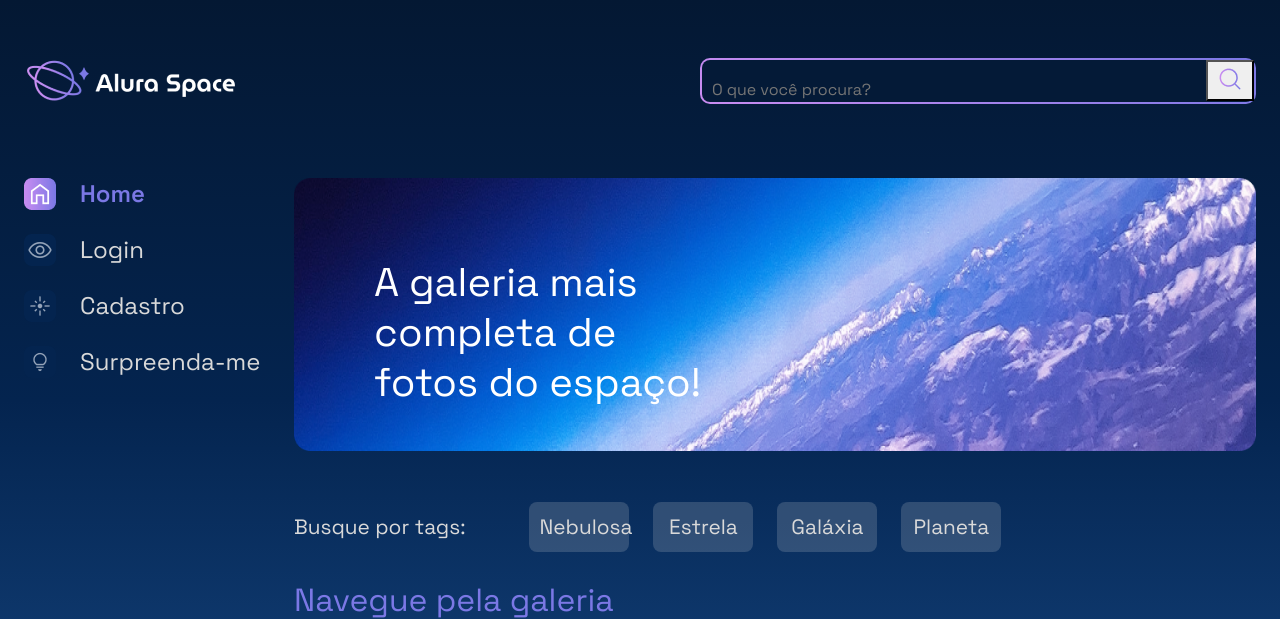
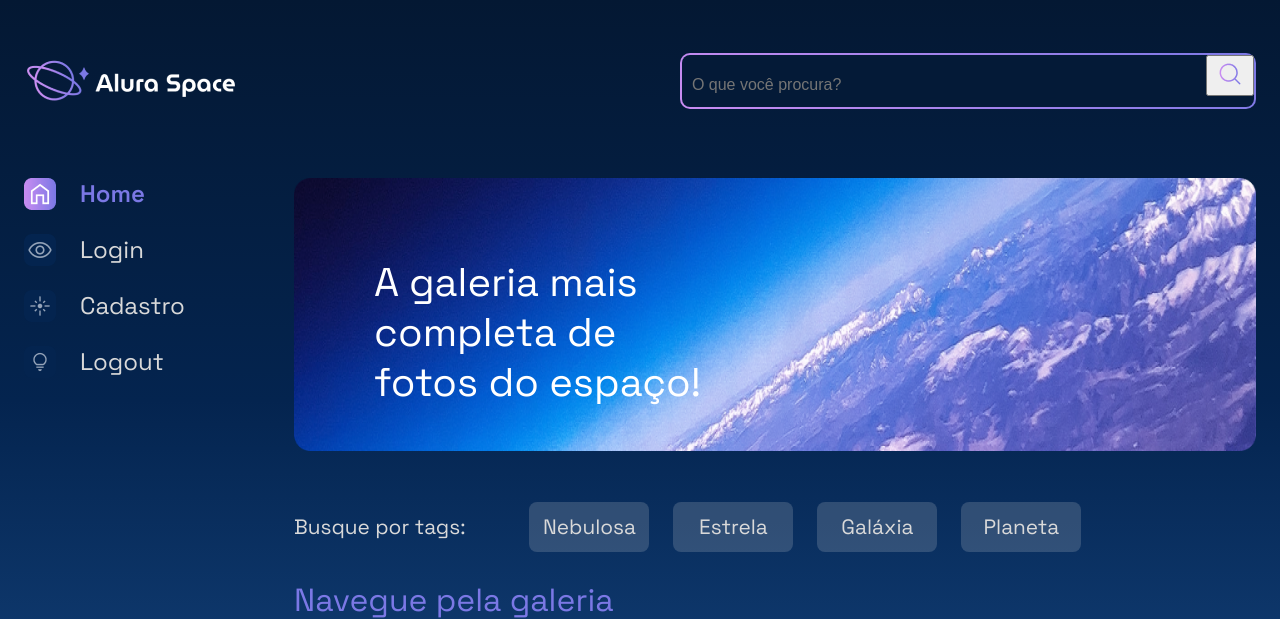
Before and after one commit to DouglasDomotor/alura-space-novo, a Django app: page / in a window 1280 px wide. Shown: the top 619 px of the page. Run offline with Django 5.2, Linux system fonts and the light colour scheme; data that the repository does not hold is empty.

Commit message:
Atualiza CSS e ajusta páginas de login e cadastro

```diff
--- a/templates/galeria/base.html
+++ b/templates/galeria/base.html
@@ -10,8 +10,7 @@
     <link rel="preconnect" href="https://fonts.googleapis.com">
     <link rel="preconnect" href="https://fonts.gstatic.com" crossorigin>
     <link href="https://fonts.googleapis.com/css2?family=Space+Grotesk:wght@400;500;600&display=swap" rel="stylesheet">
-    <link href="https://cdn.jsdelivr.net/npm/bootstrap@5.2.2/dist/css/bootstrap.min.css" rel="stylesheet" integrity="sha384-Zenh87qX5JnK2Jl0vWa8Ck2rdkQ2Bzep5IDxbcnCeuOxjzrPF/et3URy9Bv1WTRi" crossorigin="anonymous">
-    <link rel="stylesheet" href="{% static 'styles/style.css' %}">
+    <link rel="stylesheet" href="{% static '/styles/style.css' %}">
 
 </head>
 
--- a/templates/galeria/index.html
+++ b/templates/galeria/index.html
@@ -4,12 +4,6 @@
             <section class="conteudo">
                 <section class="banner">
                     <img class="banner__imagem" src="{% static 'assets/imagens/Banner(2).png' %}" alt="banner Alura Space">
-                    {% for message in menssages %}
-                    <div class="alert alert-primary">
-                        <p id="messages">{{message}}</p>
-                    </div>
-                    {% endfor %}
-
                     <h1 class="banner__titulo"> A galeria mais completa de fotos do espaço!</h1>
                 </section>
                 <section class="tags">
--- a/templates/galeria/partials/_menu-lateral.html
+++ b/templates/galeria/partials/_menu-lateral.html
@@ -25,6 +25,6 @@
                     <a href="{% url 'index' %}"><img src="{% static '/assets/ícones/1x/Home - ativo.png' %}"> Home</a>
                     <a href="{% url 'login' %}"><img src="{% static '/assets/ícones/1x/Mais vistas - inativo.png' %}"> Login</a>
                     <a href="{% url 'cadastro' %}"><img src="{% static '/assets/ícones/1x/Novas - inativo.png' %}"> Cadastro</a>
-                    <a href="#"><img src="{% static '/assets/ícones/1x/Surpreenda-me - inativo.png' %}"> Surpreenda-me</a>
+                    <a href="{% url 'logout' %}"><img src="{% static '/assets/ícones/1x/Surpreenda-me - inativo.png' %}"> Logout</a>
                 </nav>
             </section>
--- a/templates/usuarios/cadastro.html
+++ b/templates/usuarios/cadastro.html
@@ -42,7 +42,7 @@
                     <a href="{% url 'index' %}"><img src="{% static '/assets/ícones/1x/Home - ativo.png' %}"> Home</a>
                     <a href="{% url 'login' %}"><img src="{% static '/assets/ícones/1x/Mais vistas - inativo.png' %}"> Login</a>
                     <a href="{% url 'cadastro' %}"><img src="{% static '/assets/ícones/1x/Novas - inativo.png' %}"> Cadastrar</a>
-                    <a href="#"><img src="{% static '/assets/ícones/1x/Surpreenda-me - inativo.png' %}"> Logout</a>
+                    <a href="{% url 'logout' %}"><img src="{% static '/assets/ícones/1x/Surpreenda-me - inativo.png' %}"> Logout</a>
                 </nav>
             </section>
             <section class="galeria" style="margin-left: 5em">
--- a/templates/usuarios/login.html
+++ b/templates/usuarios/login.html
@@ -42,7 +42,7 @@
                     <a href="{% url 'index' %}"><img src="{% static '/assets/ícones/1x/Home - ativo.png' %}"> Home</a>
                     <a href="{% url 'login' %}"><img src="{% static '/assets/ícones/1x/Mais vistas - inativo.png' %}"> Login</a>
                     <a href="{% url 'cadastro' %}"><img src="{% static '/assets/ícones/1x/Novas - inativo.png' %}"> Cadastrar</a>
-                    <a href="#"><img src="{% static '/assets/ícones/1x/Surpreenda-me - inativo.png' %}"> Logout</a>
+                    <a href="{% url 'logout' %}">><img src="{% static '/assets/ícones/1x/Surpreenda-me - inativo.png' %}"> Logout</a>
                 </nav>
             </section>
             <section class="galeria" style="margin-left: 5em">
--- a/usuarios/urls.py
+++ b/usuarios/urls.py
@@ -1,8 +1,9 @@
 from django.urls import path
 
-from .views import login, cadastro
+from .views import login, cadastro, logout
 
 urlpatterns = [
     path('login/', login, name='login'),
     path('cadastro/', cadastro, name='cadastro'),
+    path('logout/',logout, name='logout')
 ]
--- a/usuarios/views.py
+++ b/usuarios/views.py
@@ -67,3 +67,7 @@ def cadastro(request):
 
 
     return render(request, 'usuarios/cadastro.html', {'form': form})
+
+def logout(request):
+    auth.logout(request)
+    return redirect('login')
```
Also changed, not shown: setup/static/styles/style.css (+24 -0 lines).
